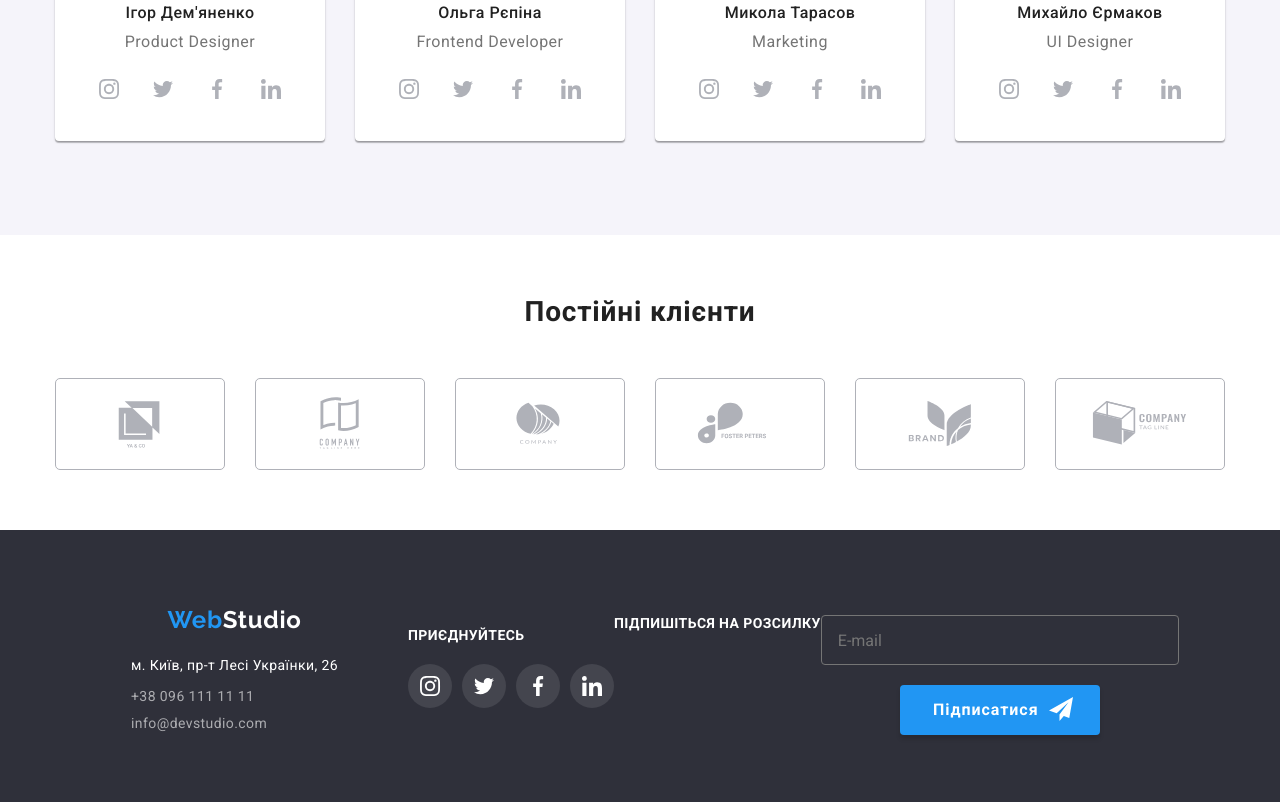
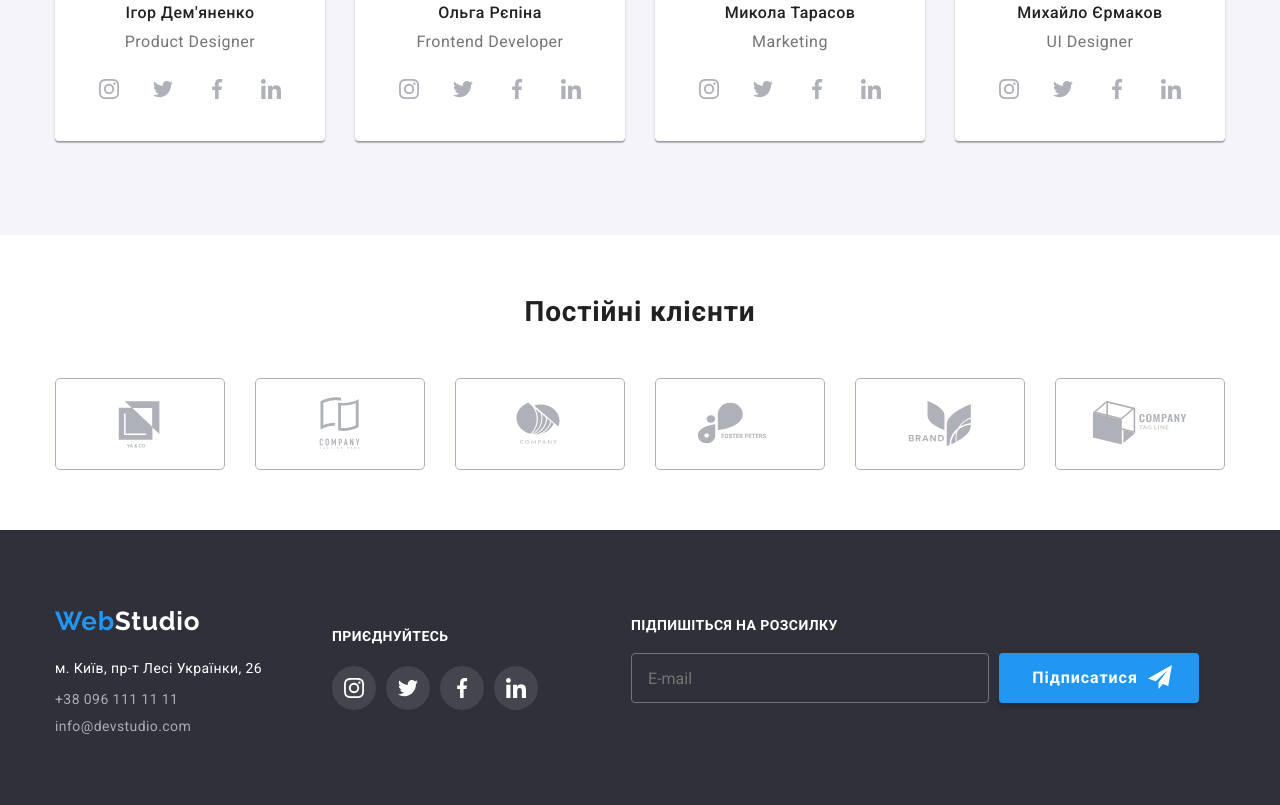
Before and after one commit to Avmih/goit-markup-hw-08, a plain HTML site: page index.html in a window 1280 px wide. Shown: the part 1888-2693 px from the top of the page. Drawn offline with nearby package versions, Linux system fonts and the light colour scheme.

Commit message:
smth_new

```diff
--- a/sass/components/_logo.scss
+++ b/sass/components/_logo.scss
@@ -14,6 +14,19 @@
     margin-top: 16px;
     margin-bottom: 16px;
     padding-bottom: 25px;
+
+    @media screen and (min-width:1200px) {
+
+    font-size: 26px;
+    line-height: calc(31/26);
+    display: inline-block;
+    margin-left: 15px;
+    width: 145px;
+    height: 31px;
+    margin-right: 93px;
+    padding-bottom: 25px;
+
+    }
 }
 
 
--- a/sass/layouts/_footer.scss
+++ b/sass/layouts/_footer.scss
@@ -50,7 +50,8 @@
 @include desctop{
     margin-bottom: 0;
     text-align: left;
-    gap: 70px;
+    gap: 0;
+    margin-left: 0;
 }
 }
 
@@ -66,6 +67,7 @@ margin-bottom: 60px;
 
 @include desctop{
     margin-bottom: 0;
+    margin-left: 0;
 }
 }
 
@@ -77,6 +79,12 @@ margin-bottom: 60px;
     margin-left: auto;
     margin-right: auto;
 
+    @include desctop{
+        margin-right: 0;
+        margin-left: 0;
+        align-items:inherit;
+    }
+
 
 
 }
@@ -85,10 +93,6 @@ margin-bottom: 60px;
     color: var(--white);
 }
 
-.footer__nav{
-  margin-bottom: 60px;
-  margin-top: 60px;
-}
 
 .footer__list {
     margin-bottom: 9px;
@@ -170,6 +174,12 @@ margin-bottom: 60px;
     align-items: baseline;
     margin-bottom: 0;
    }
+
+   @include desctop{
+    margin-right: 0;
+    margin-left: 70px;
+    margin-bottom: 0;
+   }
 }
 
 .footer__soc__title {
@@ -188,6 +198,10 @@ margin-bottom: 60px;
     display: flex;
     margin-bottom: 60px;
 
+
+    @include desctop{
+        margin-bottom: 0;
+    }
 }
 
 .footer__soc__item {
@@ -222,7 +236,7 @@ margin-bottom: 60px;
 
 .footer__form{
     @include desctop{
-    display: flex;
+    margin-left: 93px;
     }
 }
 
@@ -236,6 +250,10 @@ margin-bottom: 60px;
     text-transform: uppercase;
     color: var(--white);
     margin-bottom: 20px;
+
+    @include desctop{
+        text-align: left;
+    }
 }
 
 .form__footer__style {
@@ -243,6 +261,11 @@ margin-bottom: 60px;
 
     @include tablet{
         justify-content: center;
+
+    }
+
+    @include desctop{
+        display: flex;
         align-items: center;
 
     }
@@ -256,6 +279,11 @@ margin-bottom: 60px;
     @include tablet{
     margin-bottom: 20px;
     display: flex;
+}
+
+@include desctop{
+    margin-bottom: 0;
+    margin-right: 10px;
 }
 }
 
```
Also changed, not shown: css/main.css, css/main.min.css, 2 other files.
